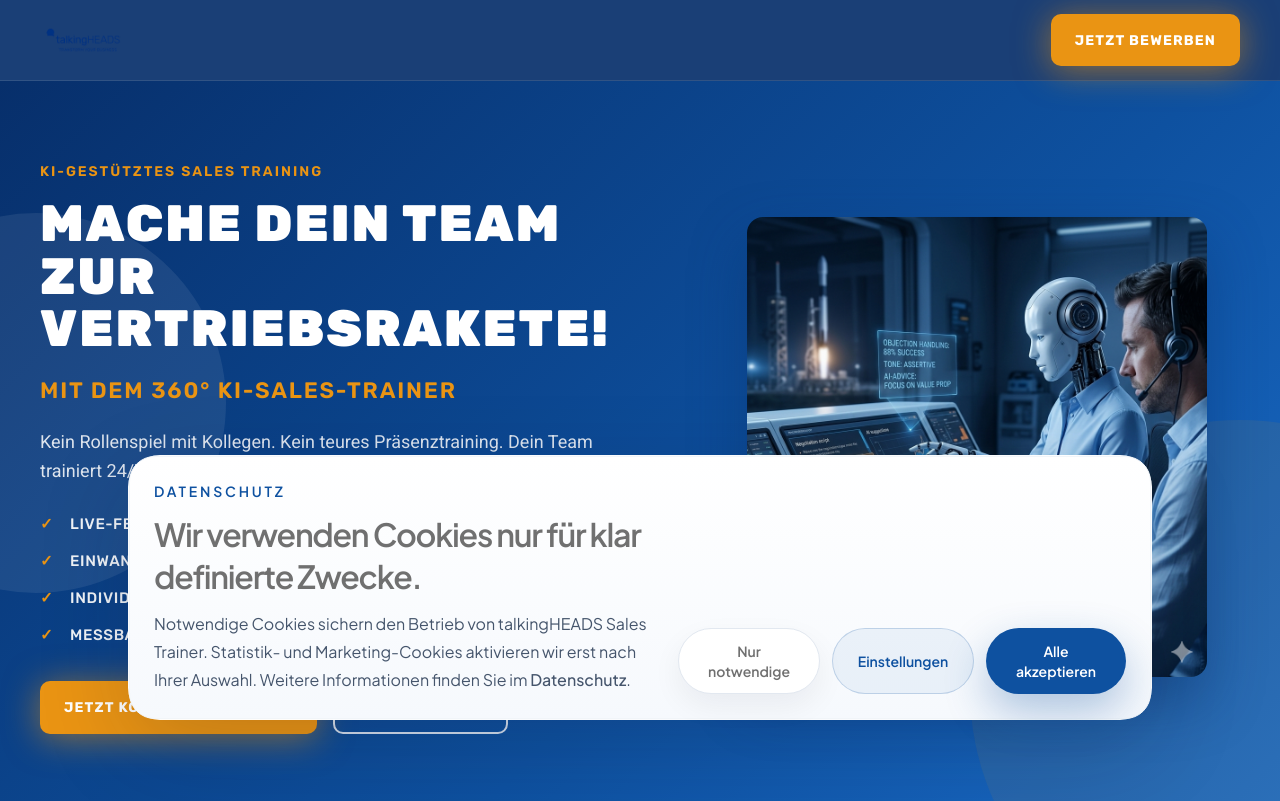
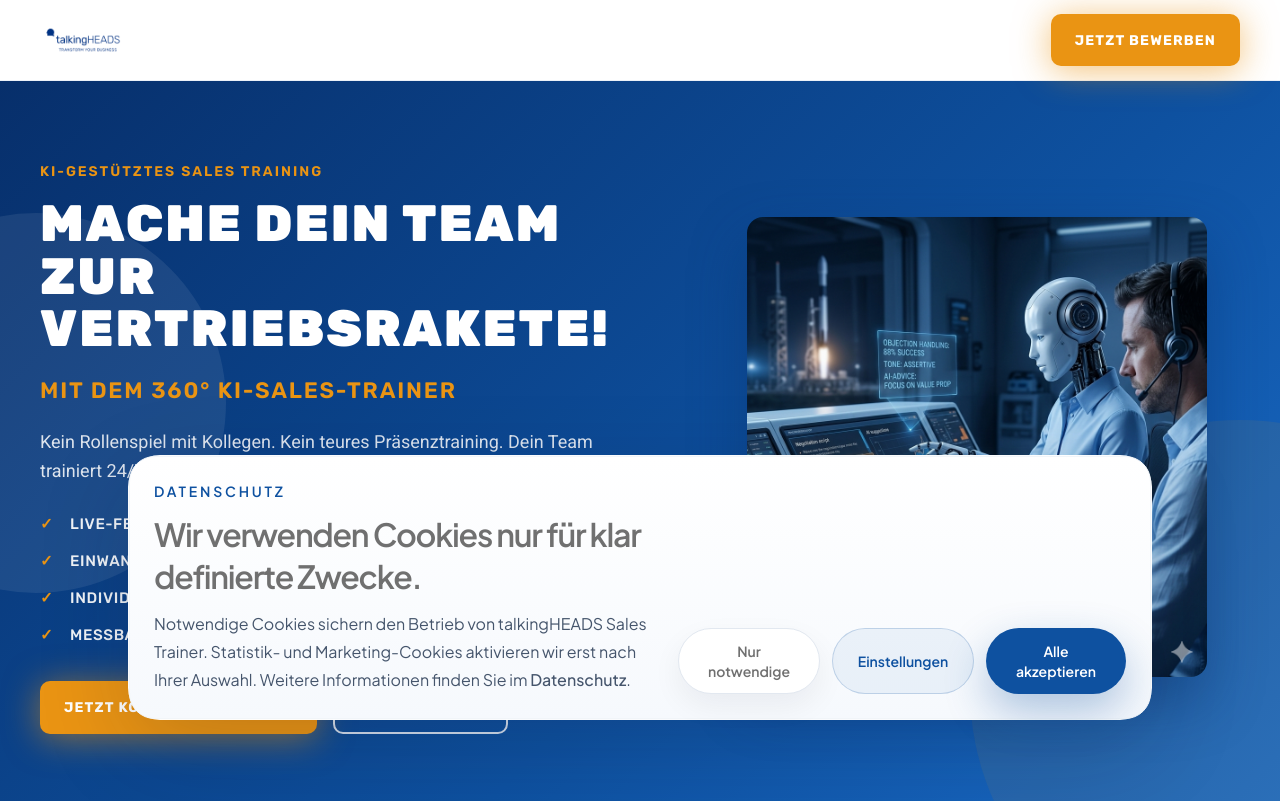
Before and after one commit to talkingHEADS26/sales-gpt, a Next.js app: page /landing in a window 1280 px wide. Shown: the top 801 px of the page. Built offline with nearby package versions, Linux system fonts and the light colour scheme; no server answers.

Commit message:
Adjust navbar and pricing layout

```diff
--- a/styles/main.css
+++ b/styles/main.css
@@ -60,10 +60,10 @@ img {
   position: sticky;
   top: 0;
   z-index: 1000;
-  background: rgba(7, 47, 107, 0.92);
+  background: rgba(255, 255, 255, 0.96);
   backdrop-filter: blur(10px);
   -webkit-backdrop-filter: blur(10px);
-  border-bottom: 1px solid rgba(255, 255, 255, 0.1);
+  border-bottom: 1px solid rgba(14, 81, 160, 0.08);
 }
 
 .site-header__inner {
@@ -99,7 +99,7 @@ img {
   text-transform: uppercase;
   letter-spacing: 0.08em;
   font-size: 0.875rem;
-  color: rgba(255, 255, 255, 0.92);
+  color: var(--th-blue);
   transition: color 0.2s ease;
 }
 
@@ -634,6 +634,7 @@ img {
 
 .pricing-grid {
   align-items: stretch;
+  grid-template-columns: repeat(3, minmax(0, 1fr));
 }
 
 .pricing-card {
```
